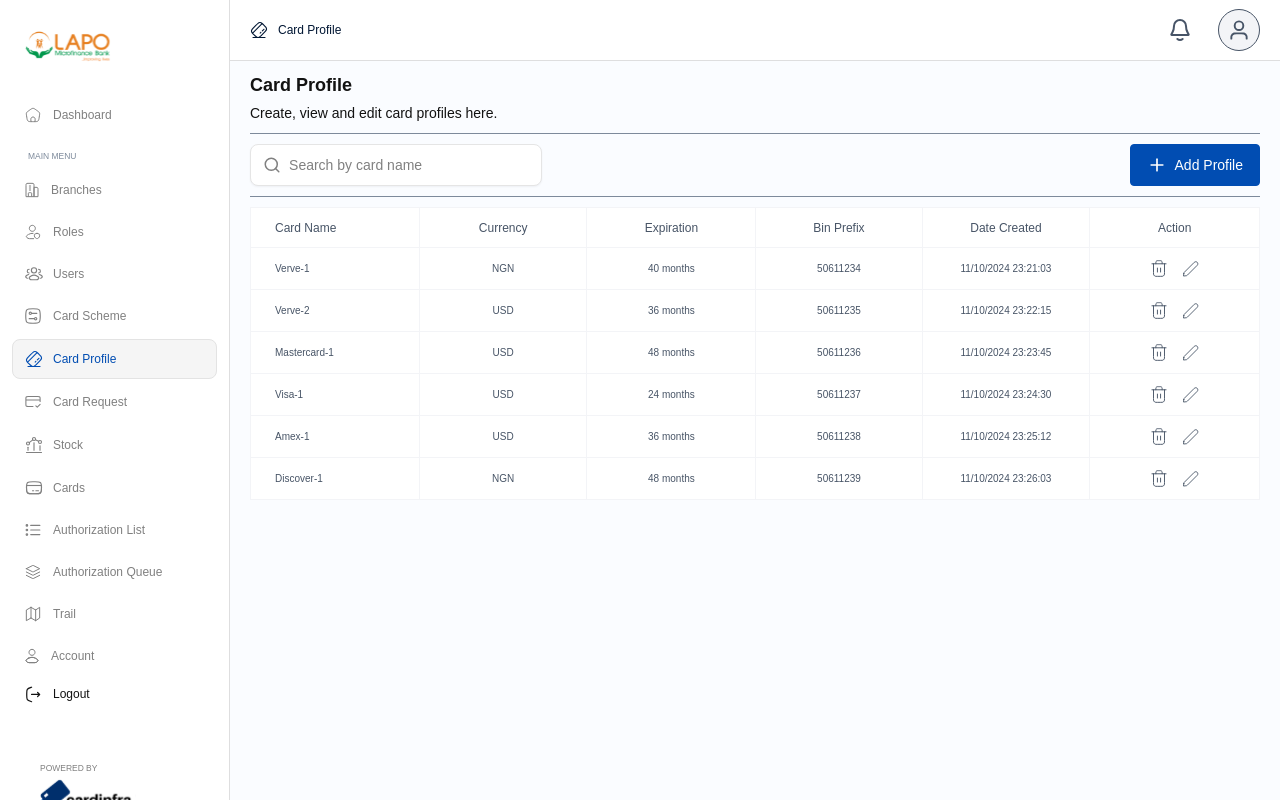
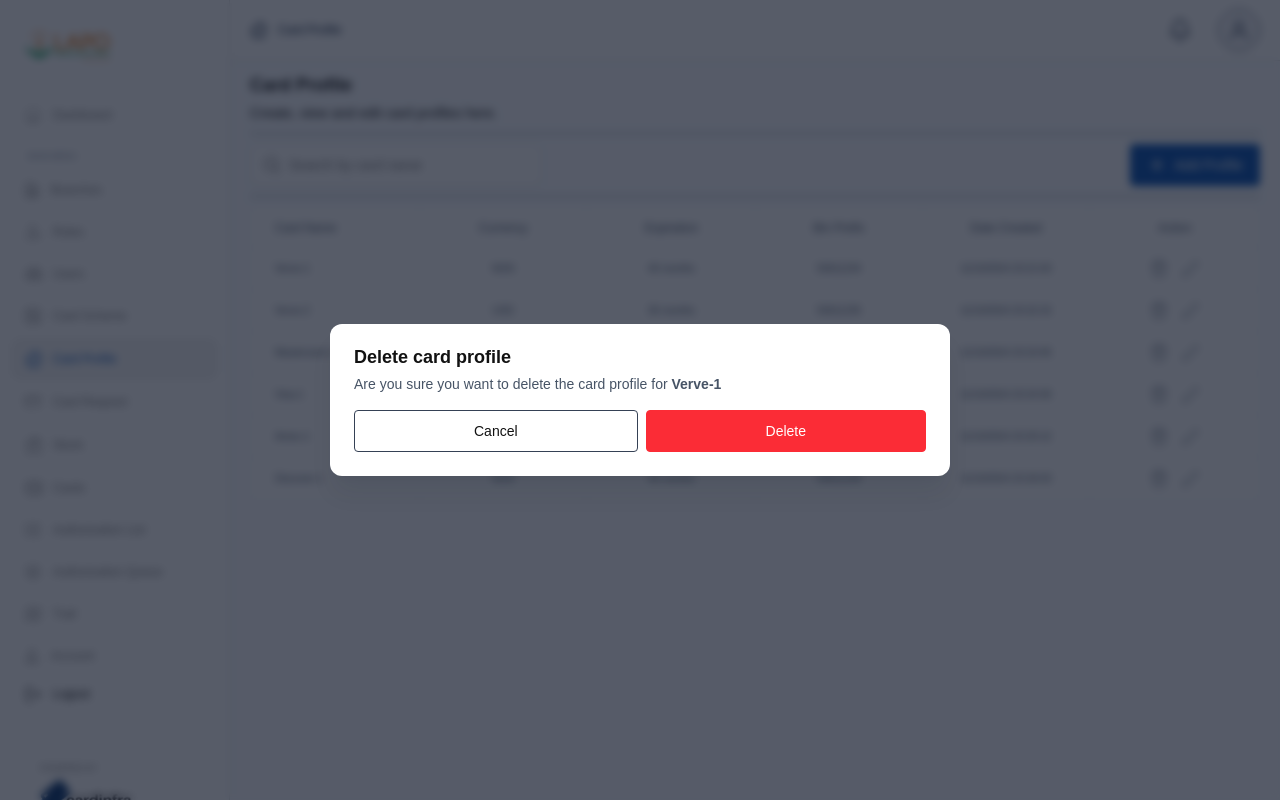
Before and after one commit to d-a-ve/lapo-card-dashboard, a React (Vite) app: page /card-profile in a window 1280 px wide. Both pictures are taken after a click on the button 1158 px from the left and 268 px from the top of the page. Built offline with nearby package versions, Linux system fonts and the light colour scheme; a web font is replaced by a local one.

Commit message:
feat: add delete feat for card profile

```diff
--- /dev/null
+++ b/src/domains/card-profile/delete-card-profile-dialog.tsx
@@ -0,0 +1,50 @@
+import { Button } from "@/components/ui/button";
+import {
+  Dialog,
+  DialogClose,
+  DialogContent,
+  DialogDescription,
+  DialogFooter,
+  DialogHeader,
+  DialogTitle,
+  DialogTrigger,
+} from "@/components/ui/dialog";
+import { ReactNode } from "react";
+
+export function DeleteCardProfileDialog({
+  trigger,
+  deleteFn,
+  cardName,
+}: {
+  trigger: ReactNode;
+  deleteFn: () => void;
+  cardName: string;
+}) {
+  return (
+    <Dialog>
+      <DialogTrigger asChild>{trigger}</DialogTrigger>
+      <DialogContent showClose={false}>
+        <DialogHeader>
+          <DialogTitle>Delete card profile</DialogTitle>
+          <DialogDescription>
+            Are you sure you want to delete the card profile for{" "}
+            <span className="font-bold">{cardName}</span>
+          </DialogDescription>
+        </DialogHeader>
+        <DialogFooter className="*:grow">
+          <DialogClose asChild>
+            <Button
+              className="hover:text- border-gray-700 bg-transparent text-foreground hover:bg-gray-100"
+              label="Cancel"
+            />
+          </DialogClose>
+          <Button
+            className="border-red-500 bg-red-500 text-white hover:bg-red-700 hover:text-white"
+            label="Delete"
+            onClick={deleteFn}
+          />
+        </DialogFooter>
+      </DialogContent>
+    </Dialog>
+  );
+}
--- a/src/pages/card-profile/index.tsx
+++ b/src/pages/card-profile/index.tsx
@@ -13,10 +13,14 @@ import {
   TableRow,
 } from "@/components/ui/table";
 import { CARD_PROFILES, URL_PATH_SEGMENTS } from "@/constants";
+import { DeleteCardProfileDialog } from "@/domains/card-profile/delete-card-profile-dialog";
 import { PlusIcon, Search } from "lucide-react";
+import { useState } from "react";
 import { Link } from "react-router";
 
 export function CardProfilePage() {
+  const [cardProfiles, setCardProfiles] = useState(CARD_PROFILES);
+
   return (
     <PageLayout
       className="space-y-2.5"
@@ -55,7 +59,7 @@ export function CardProfilePage() {
           </TableRow>
         </TableHeader>
         <TableBody>
-          {CARD_PROFILES.map(
+          {cardProfiles.map(
             ({
               cardName,
               currency,
@@ -72,9 +76,19 @@ export function CardProfilePage() {
                 <TableCell className="text-center">{dateCreated}</TableCell>
                 <TableCell className="text-center">
                   <div className="flex items-center justify-center gap-2">
-                    <button className="cursor-pointer rounded-lg p-1 text-base text-gray-600 hover:text-red-500">
-                      <TrashIcon />
-                    </button>
+                    <DeleteCardProfileDialog
+                      trigger={
+                        <button className="cursor-pointer rounded-lg p-1 text-base text-gray-600 hover:text-red-500">
+                          <TrashIcon />
+                        </button>
+                      }
+                      cardName={cardName}
+                      deleteFn={() => {
+                        setCardProfiles(
+                          cardProfiles.filter((profile) => profile.id !== id),
+                        );
+                      }}
+                    />
                     <Link
                       to={{
                         pathname: `/${URL_PATH_SEGMENTS.CARD_PROFILE_EDIT}`,
```
